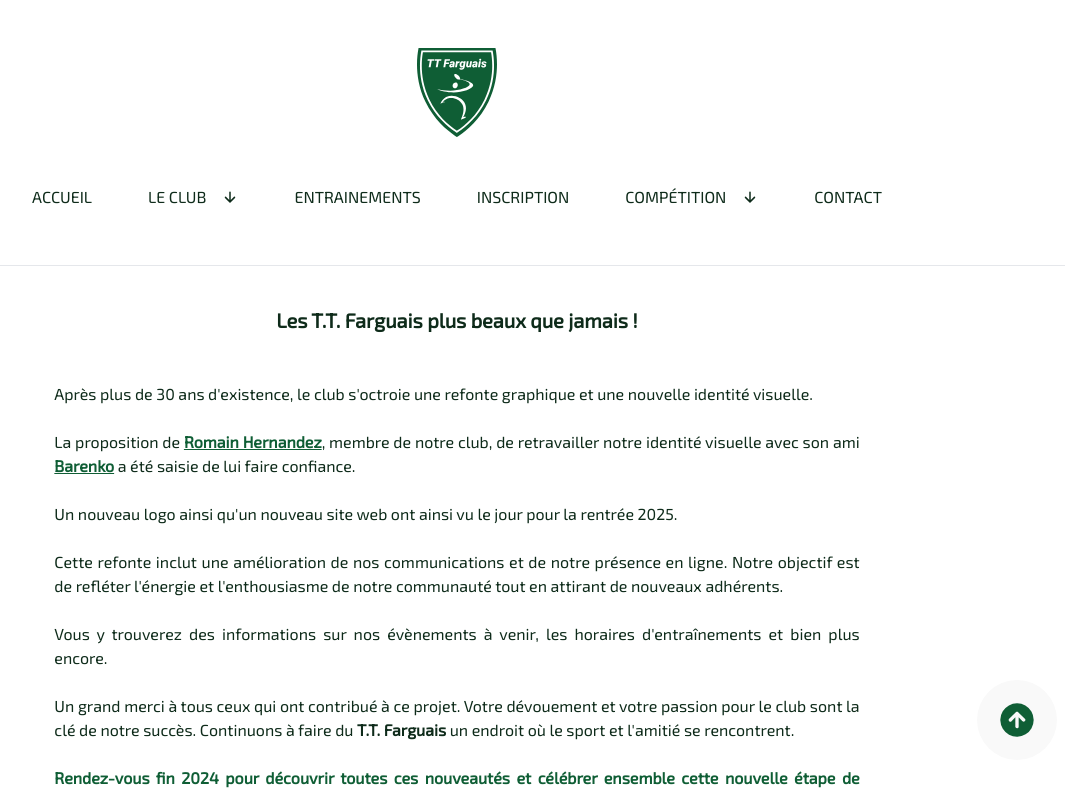
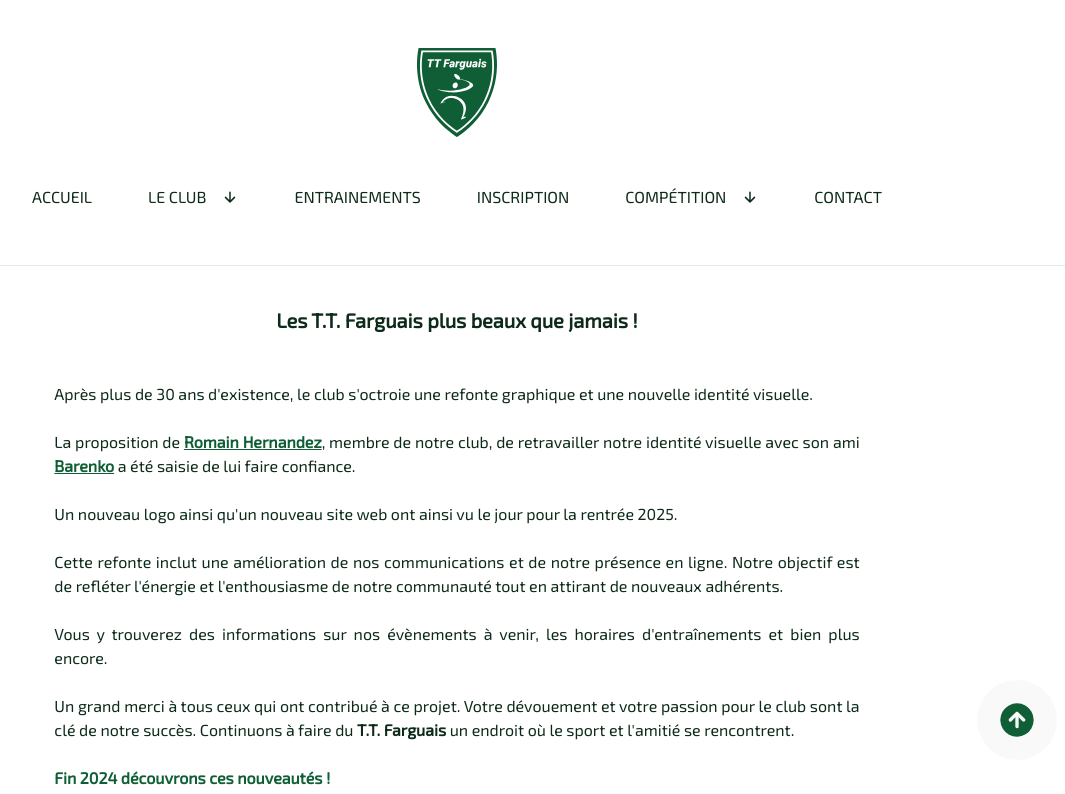
Before and after one commit to ttfarguais/ttfarguais, a Next.js app: page /article/actu in a window 1280 px wide. Shown: the top 794 px of the page, without its empty margins (183-1248 px from the left). Built offline with nearby package versions, Linux system fonts and the light colour scheme.

Commit message:
Update Actu.jsx

```diff
--- a/app/src/components/Main/Articles/Actu/Actu.jsx
+++ b/app/src/components/Main/Articles/Actu/Actu.jsx
@@ -57,8 +57,7 @@ export default function Actu() {
             où le sport et l&apos;amitié se rencontrent.
           </p>
           <p className="text-solid font-bold">
-            Rendez-vous fin 2024 pour découvrir toutes ces nouveautés et célébrer
-            ensemble cette nouvelle étape de notre histoire !
+            Fin 2024 découvrons ces nouveautés !
           </p>
         </div>
       </div>
```
